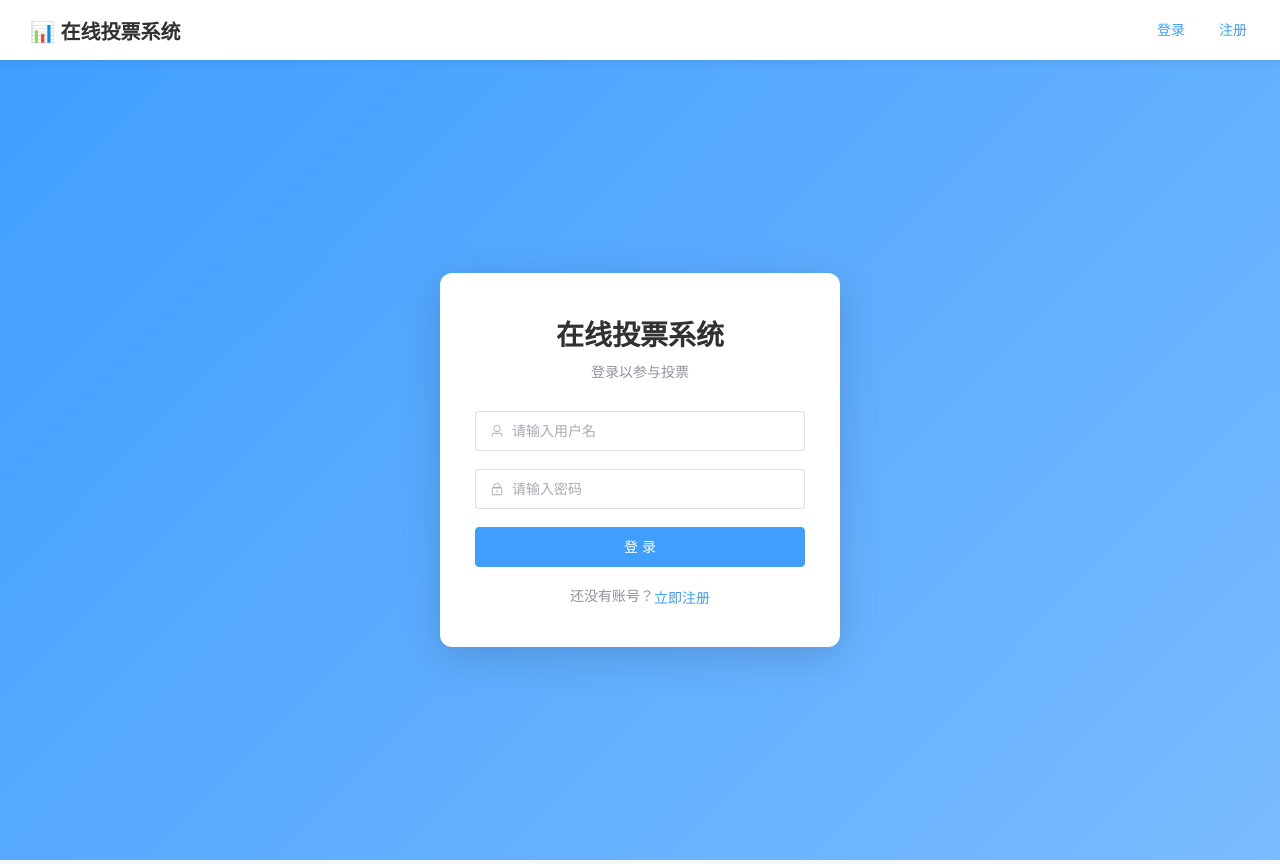
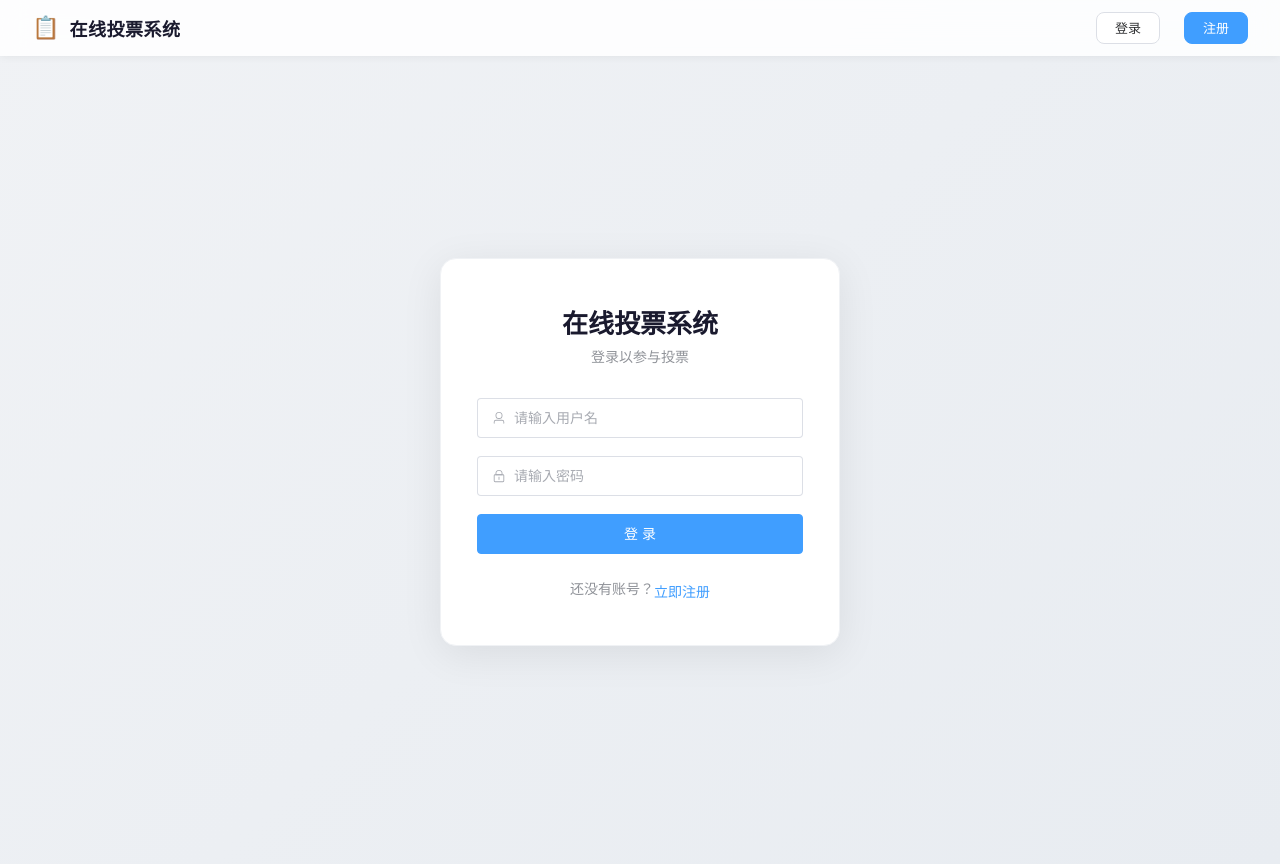
Before and after one commit to frag-xo/2026-onlineVoting-Project, a Vue app in the folder online_voting_vue/: page /login in a window 1280 px wide. Built offline with nearby package versions, Linux system fonts and the light colour scheme.

Commit message:
界面美化：圆角、阴影、卡片样式统一

```diff
--- a/online_voting_vue/src/App.vue
+++ b/online_voting_vue/src/App.vue
@@ -2,13 +2,12 @@
   <div id="app">
     <header class="app-header">
       <div class="header-left">
-        <h2 @click="goHome" class="logo">📊 在线投票系统</h2>
+        <span class="logo-icon">📋</span>
+        <h2 @click="goHome" class="logo">在线投票系统</h2>
       </div>
       <div class="header-right">
-        <!-- 只有管理员能看到后台管理入口 -->
         <el-button
-          type="primary"
-          link
+          class="nav-btn"
           @click="goAdmin"
           v-if="isLoggedIn && isAdmin"
         >
@@ -16,18 +15,20 @@
         </el-button>
 
         <template v-if="isLoggedIn">
-          <span class="username">欢迎，{{ username }}</span>
-          <el-button type="danger" link @click="handleLogout">退出登录</el-button>
+          <span class="username">👋 {{ username }}</span>
+          <el-button class="logout-btn" @click="handleLogout">退出</el-button>
         </template>
 
         <template v-else>
-          <el-button type="primary" link @click="goLogin">登录</el-button>
-          <el-button type="primary" link @click="goRegister">注册</el-button>
+          <el-button class="nav-btn" @click="goLogin">登录</el-button>
+          <el-button class="nav-btn nav-btn-reg" @click="goRegister">注册</el-button>
         </template>
       </div>
     </header>
 
-    <router-view />
+    <main class="app-main">
+      <router-view />
+    </main>
   </div>
 </template>
 
@@ -85,8 +86,9 @@ const handleLogout = () => {
 }
 
 body {
-  font-family: 'Helvetica Neue', Arial, sans-serif;
-  background-color: #f5f7fa;
+  font-family: 'Helvetica Neue', -apple-system, Arial, sans-serif;
+  background: linear-gradient(135deg, #f0f2f5 0%, #e8ecf1 100%);
+  min-height: 100vh;
 }
 
 #app {
@@ -97,30 +99,91 @@ body {
   display: flex;
   justify-content: space-between;
   align-items: center;
-  height: 60px;
-  padding: 0 30px;
-  background: #ffffff;
-  box-shadow: 0 2px 8px rgba(0, 0, 0, 0.08);
+  height: 56px;
+  padding: 0 32px;
+  background: rgba(255, 255, 255, 0.85);
+  backdrop-filter: blur(12px);
+  box-shadow: 0 1px 8px rgba(0, 0, 0, 0.06);
   position: sticky;
   top: 0;
   z-index: 100;
 }
 
+.header-left {
+  display: flex;
+  align-items: center;
+  gap: 10px;
+}
+
+.logo-icon {
+  font-size: 22px;
+}
+
 .header-left .logo {
-  font-size: 20px;
-  color: #303133;
+  font-size: 18px;
+  font-weight: 600;
+  color: #1a1a2e;
   cursor: pointer;
   user-select: none;
+  letter-spacing: 0.5px;
 }
 
 .header-right {
   display: flex;
   align-items: center;
-  gap: 16px;
+  gap: 12px;
 }
 
 .header-right .username {
   color: #606266;
   font-size: 14px;
 }
+
+.nav-btn {
+  border-radius: 8px !important;
+  font-size: 13px !important;
+  padding: 8px 18px !important;
+  border: 1px solid #dcdfe6 !important;
+  background: #fff !important;
+  color: #303133 !important;
+  transition: all 0.2s !important;
+}
+
+.nav-btn:hover {
+  border-color: #409eff !important;
+  color: #409eff !important;
+  background: #ecf5ff !important;
+}
+
+.nav-btn-reg {
+  background: #409eff !important;
+  color: #fff !important;
+  border-color: #409eff !important;
+}
+
+.nav-btn-reg:hover {
+  background: #66b1ff !important;
+  border-color: #66b1ff !important;
+  color: #fff !important;
+}
+
+.logout-btn {
+  border-radius: 8px !important;
+  font-size: 13px !important;
+  padding: 8px 18px !important;
+  border: 1px solid #f56c6c !important;
+  background: #fff !important;
+  color: #f56c6c !important;
+  transition: all 0.2s !important;
+}
+
+.logout-btn:hover {
+  background: #fef0f0 !important;
+}
+
+.app-main {
+  max-width: 1200px;
+  margin: 0 auto;
+  padding: 24px 20px 40px;
+}
 </style>
--- a/online_voting_vue/src/views/Admin.vue
+++ b/online_voting_vue/src/views/Admin.vue
@@ -504,11 +504,12 @@ onBeforeUnmount(() => {
 <style scoped>
 .admin-container {
   max-width: 1000px;
-  margin: 30px auto;
-  padding: 0 20px;
+  margin: 0 auto;
+  padding: 0;
 }
 .card-header {
   font-size: 18px;
+  font-weight: 600;
 }
 .option-item {
   display: flex;
@@ -524,18 +525,19 @@ onBeforeUnmount(() => {
 .stat-item {
   flex: 1;
   min-width: 120px;
-  background: #f5f7fa;
-  border-radius: 8px;
-  padding: 20px;
+  background: linear-gradient(135deg, #f0f5ff, #e6f7ff);
+  border-radius: 12px;
+  padding: 24px 20px;
   text-align: center;
+  border: 1px solid #d6e4ff;
 }
 .stat-number {
-  font-size: 32px;
-  font-weight: bold;
+  font-size: 36px;
+  font-weight: 700;
   color: #409eff;
 }
 .stat-label {
-  color: #909399;
+  color: #606266;
   font-size: 14px;
   margin-top: 8px;
 }
@@ -546,13 +548,14 @@ onBeforeUnmount(() => {
 }
 .chart-box {
   background: #fafafa;
-  border-radius: 8px;
-  padding: 15px;
+  border-radius: 10px;
+  padding: 16px;
 }
 .chart-box h4 {
   text-align: center;
-  margin-bottom: 10px;
+  margin-bottom: 12px;
   color: #303133;
+  font-size: 15px;
 }
 .chart-container {
   width: 100%;
--- a/online_voting_vue/src/views/Login.vue
+++ b/online_voting_vue/src/views/Login.vue
@@ -127,35 +127,38 @@ const goRegister = () => {
   display: flex;
   justify-content: center;
   align-items: center;
-  min-height: 100vh;
-  background: linear-gradient(135deg, #409eff 0%, #79bbff 100%);
+  min-height: calc(100vh - 56px);
+  padding: 20px;
 }
 
 .login-box {
   width: 400px;
-  padding: 40px 35px;
+  padding: 44px 36px;
   background: #fff;
-  border-radius: 12px;
-  box-shadow: 0 10px 40px rgba(0, 0, 0, 0.15);
+  border-radius: 16px;
+  box-shadow: 0 8px 40px rgba(0, 0, 0, 0.08);
+  border: 1px solid #f0f2f5;
 }
 
 .login-title {
   text-align: center;
-  font-size: 28px;
-  color: #303133;
-  margin-bottom: 8px;
+  font-size: 26px;
+  font-weight: 700;
+  color: #1a1a2e;
+  margin-bottom: 6px;
 }
 
 .login-subtitle {
   text-align: center;
   color: #909399;
   font-size: 14px;
-  margin-bottom: 30px;
+  margin-bottom: 32px;
 }
 
 .login-footer {
   text-align: center;
   font-size: 14px;
   color: #909399;
+  margin-top: 24px;
 }
 </style>
--- a/online_voting_vue/src/views/Register.vue
+++ b/online_voting_vue/src/views/Register.vue
@@ -123,8 +123,8 @@ const goLogin = () => {
   display: flex;
   justify-content: center;
   align-items: center;
-  min-height: 100vh;
-  background: linear-gradient(135deg, #67c23a 0%, #95d475 100%);
+  min-height: calc(100vh - 56px);
+  padding: 20px;
 }
 
 .register-box {
--- a/online_voting_vue/src/views/VoteDetail.vue
+++ b/online_voting_vue/src/views/VoteDetail.vue
@@ -171,8 +171,8 @@ onMounted(() => {
 
 <style scoped>
 .detail-container {
-  max-width: 800px;
-  margin: 40px auto;
+  max-width: 700px;
+  margin: 24px auto;
   padding: 0 20px;
 }
 .detail-header {
@@ -180,28 +180,47 @@ onMounted(() => {
   justify-content: space-between;
   align-items: center;
 }
+.detail-header h2 {
+  font-size: 22px;
+  font-weight: 600;
+  color: #1a1a2e;
+}
 .vote-meta {
   display: flex;
-  gap: 30px;
-  color: #606266;
+  gap: 24px;
+  color: #909399;
+  font-size: 14px;
   margin-bottom: 10px;
 }
 .options-area {
-  margin: 20px 0;
+  margin: 24px 0;
 }
 .options-area h3 {
-  margin-bottom: 15px;
+  margin-bottom: 16px;
+  color: #303133;
 }
 .el-radio-group .el-radio {
   display: block;
-  margin-bottom: 12px;
+  margin-bottom: 14px;
+  padding: 12px 16px;
+  border: 1px solid #ebeef5;
+  border-radius: 8px;
+  transition: all 0.2s;
+}
+.el-radio-group .el-radio:hover {
+  border-color: #c6e2ff;
+  background: #f5faff;
+}
+.el-radio-group .el-radio.is-checked {
+  border-color: #409eff;
+  background: #ecf5ff;
 }
 .captcha-area {
-  margin: 20px 0;
+  margin: 24px 0;
 }
 .submit-area {
-  margin-top: 30px;
+  margin-top: 28px;
   display: flex;
-  gap: 15px;
+  gap: 12px;
 }
 </style>
--- a/online_voting_vue/src/views/VoteList.vue
+++ b/online_voting_vue/src/views/VoteList.vue
@@ -1,27 +1,26 @@
 <template>
   <div class="vote-container">
     <div class="page-header">
-      <h1>📊 在线投票系统</h1>
-      <p>参与投票，表达你的观点</p>
-      <el-button type="primary" @click="goAdmin" style="margin-top: 10px;" v-if="isAdmin">
-  ⚙️ 后台管理
-</el-button>
+      <h1>在线投票</h1>
+      <p class="page-subtitle">参与投票，表达你的观点</p>
     </div>
 
     <!-- 筛选区域 -->
     <div class="filter-area">
-      <el-select v-model="statusFilter" placeholder="投票状态" clearable @change="loadVotes">
-        <el-option label="全部" value="" />
+      <div class="filter-group">
+        <el-select v-model="statusFilter" placeholder="投票状态" clearable @change="loadVotes" class="filter-select">
+          <el-option label="全部投票" value="" />
           <el-option label="进行中" :value="1" />
           <el-option label="未开始" :value="0" />
           <el-option label="已结束" :value="2" />
         </el-select>
-      <el-select v-model="sortBy" placeholder="排序方式" @change="loadVotes">
+        <el-select v-model="sortBy" placeholder="排序方式" @change="loadVotes" class="filter-select">
           <el-option label="按截止时间（早→晚）" value="endTime-asc" />
           <el-option label="按截止时间（晚→早）" value="endTime-desc" />
           <el-option label="按创建时间（新→旧）" value="createTime-desc" />
           <el-option label="按创建时间（旧→新）" value="createTime-asc" />
         </el-select>
+      </div>
     </div>
 
     <div v-loading="loading" class="vote-grid">
@@ -137,44 +136,87 @@ onMounted(() => {
   font-size: 32px;
   color: #303133;
 }
-.page-header p {
+.page-header {
+  text-align: center;
+  margin-bottom: 28px;
+}
+
+.page-header h1 {
+  font-size: 28px;
+  font-weight: 700;
+  color: #1a1a2e;
+  margin-bottom: 6px;
+}
+
+.page-subtitle {
   color: #909399;
-  font-size: 16px;
+  font-size: 15px;
 }
+
 .filter-area {
+  margin-bottom: 24px;
+}
+
+.filter-group {
   display: flex;
-  gap: 16px;
-  margin-bottom: 20px;
+  gap: 12px;
   justify-content: center;
+  flex-wrap: wrap;
+}
+
+.filter-select {
+  width: 200px;
 }
 .vote-grid {
   display: grid;
-  grid-template-columns: repeat(auto-fill, minmax(320px, 1fr));
+  grid-template-columns: repeat(auto-fill, minmax(340px, 1fr));
   gap: 20px;
 }
+
+.vote-card {
+  border-radius: 12px !important;
+  border: 1px solid #ebeef5 !important;
+  transition: all 0.25s ease !important;
+  cursor: default;
+}
+
 .vote-card:hover {
   transform: translateY(-4px);
-  transition: transform 0.2s;
+  box-shadow: 0 12px 24px rgba(0, 0, 0, 0.08) !important;
+  border-color: #c6e2ff !important;
 }
+
 .card-header {
   display: flex;
   justify-content: space-between;
-  align-items: center;
-  margin-bottom: 12px;
+  align-items: flex-start;
+  margin-bottom: 14px;
 }
+
 .card-header h3 {
   margin: 0;
-  font-size: 18px;
+  font-size: 16px;
+  font-weight: 600;
+  color: #1a1a2e;
+  flex: 1;
+  overflow: hidden;
+  text-overflow: ellipsis;
+  white-space: nowrap;
+  padding-right: 10px;
 }
+
 .vote-meta {
   display: flex;
   justify-content: space-between;
-  color: #606266;
-  font-size: 14px;
-  margin-bottom: 16px;
+  color: #909399;
+  font-size: 13px;
+  margin-bottom: 18px;
 }
+
 .card-actions {
   display: flex;
   gap: 10px;
+  padding-top: 4px;
+  border-top: 1px solid #f0f2f5;
 }
 </style>
--- a/online_voting_vue/src/views/VoteResult.vue
+++ b/online_voting_vue/src/views/VoteResult.vue
@@ -138,21 +138,30 @@ onBeforeUnmount(() => {
 
 <style scoped>
 .result-container {
-  max-width: 900px;
-  margin: 0 auto;
-  padding: 20px;
+  max-width: 800px;
+  margin: 24px auto;
+  padding: 0 20px;
 }
 .result-header {
   display: flex;
   justify-content: space-between;
   align-items: center;
-  margin-bottom: 20px;
+  margin-bottom: 24px;
+}
+.result-header h2 {
+  font-size: 22px;
+  font-weight: 600;
+  color: #1a1a2e;
 }
 .chart-box {
   width: 100%;
   height: 400px;
+  background: #fff;
+  border-radius: 12px;
+  border: 1px solid #f0f2f5;
+  padding: 16px;
 }
 .result-table {
-  margin-top: 20px;
+  margin-top: 24px;
 }
 </style>
```
Lines whose indentation alone changed are shown as unchanged.
